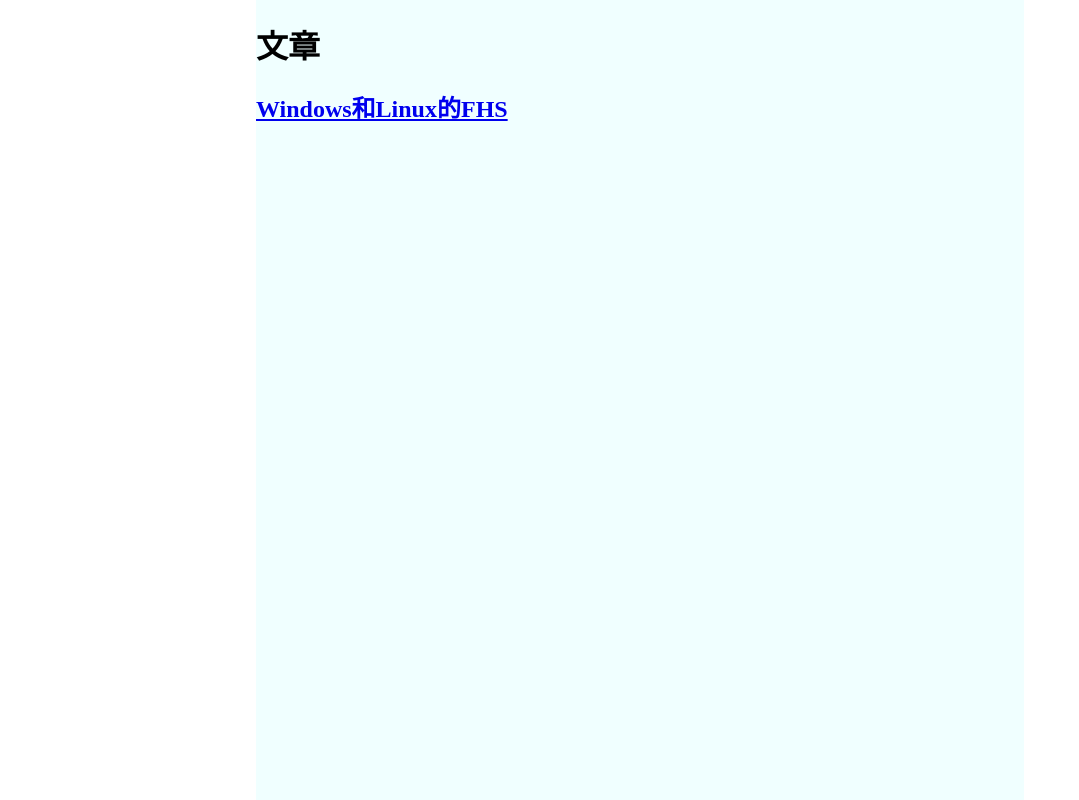
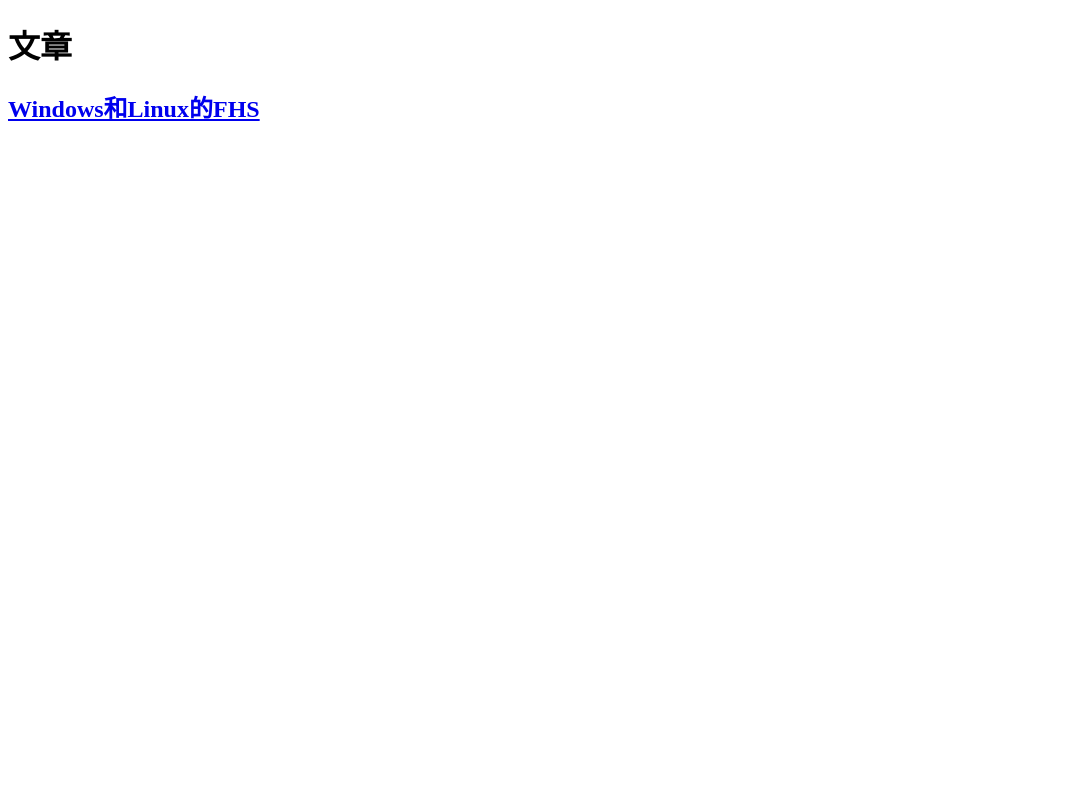
Before and after one commit to dJYKQXpD6E8I/dJYKQXpD6E8I.github.io, a plain HTML site: page index.html in a window 1280 px wide. Shown: the whole page, without its empty margins (0-1079 px from the left). Drawn offline with Linux system fonts and the light colour scheme.

Commit message:
返璞归真

```diff
--- a/index.html
+++ b/index.html
@@ -5,8 +5,8 @@
     <meta charset="UTF-8">
     <title>惊秋的Blog</title>
 </head>
-<body style="margin: 0;">
-    <div style="background-color: azure;position:absolute;top: 0px;left: 20%;right: 20%;bottom: 0;">
+<body>
+    <div>
         <h1>文章</h1>
         <h2><a href="./win&linuxFHS.md">Windows和Linux的FHS</a></h2>
     </div>
```
